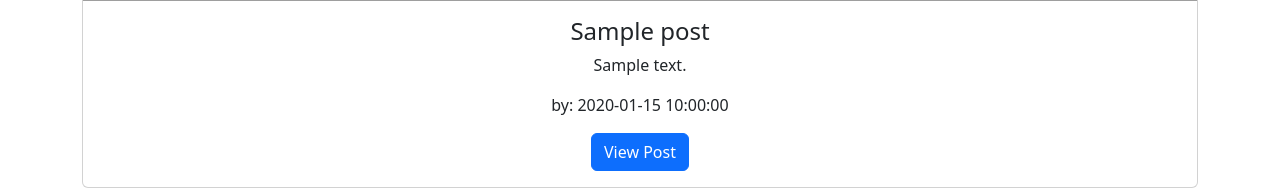
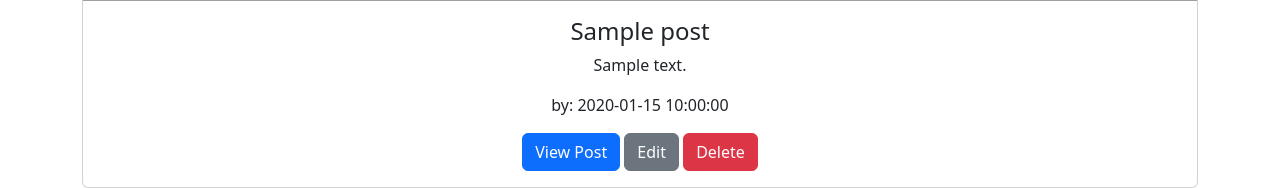
Before and after one commit to 99bjacko/milestone-project-3, a Flask app: page / in a window 1280 px wide. Shown: the part 1044-1232 px from the top of the page. Run offline with Flask 3, Linux system fonts and the light colour scheme; a database or web service that is not in the repository returns one stand-in record (values such as "Sample title"); some libraries are stand-ins or nearby versions; grey boxes are pictures that could not be loaded.

Commit message:
Add edit and delete buttons to posts

```diff
--- a/templates/posts.html
+++ b/templates/posts.html
@@ -13,6 +13,8 @@
                     <p class="card-text">{{ post.post_description }}</p>
                     <p class="card-text">by: {{ post.created_by }}</p>
                     <a href="#" class="btn btn-primary">View Post</a>
+                    <a href="" class="btn btn-secondary">Edit</a>
+                    <a href="" class="btn btn-danger">Delete</a>
                 </div>
             </div>
         </div>
```
